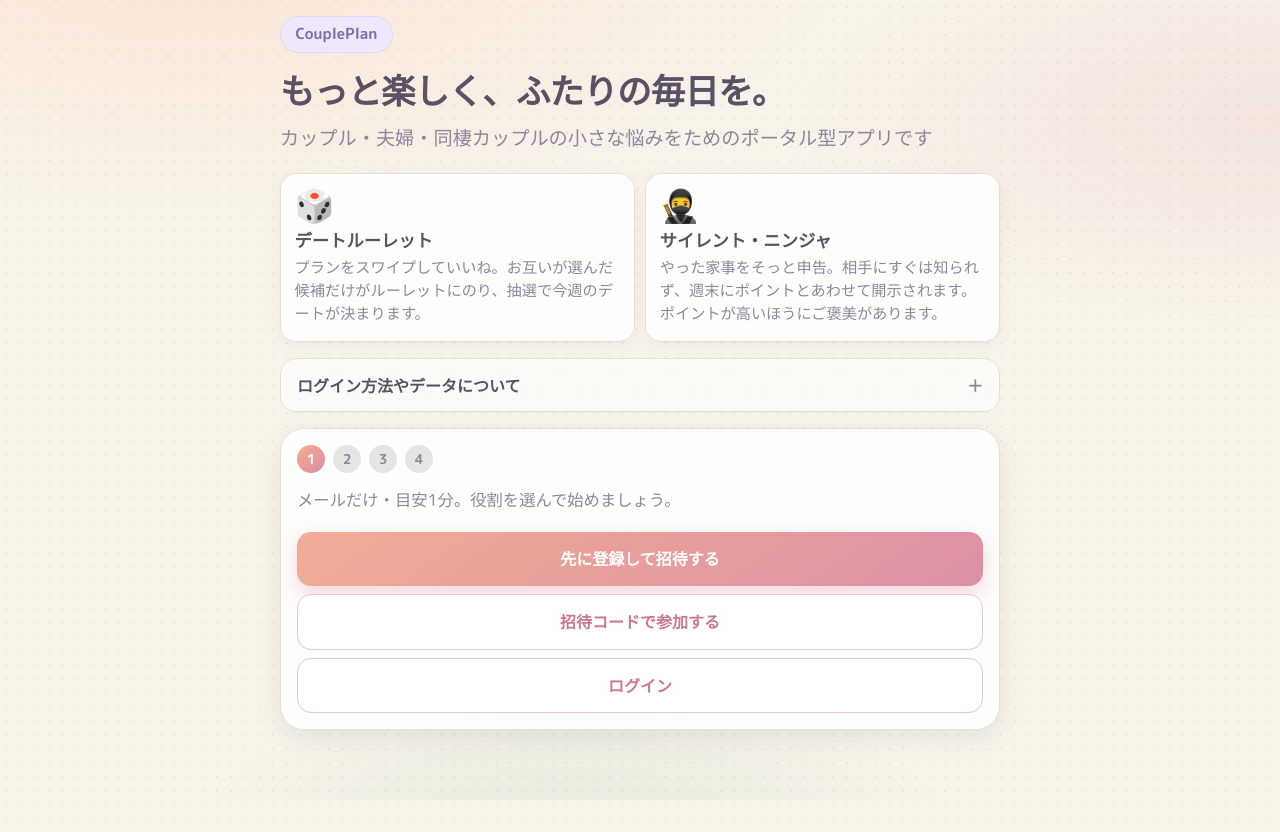
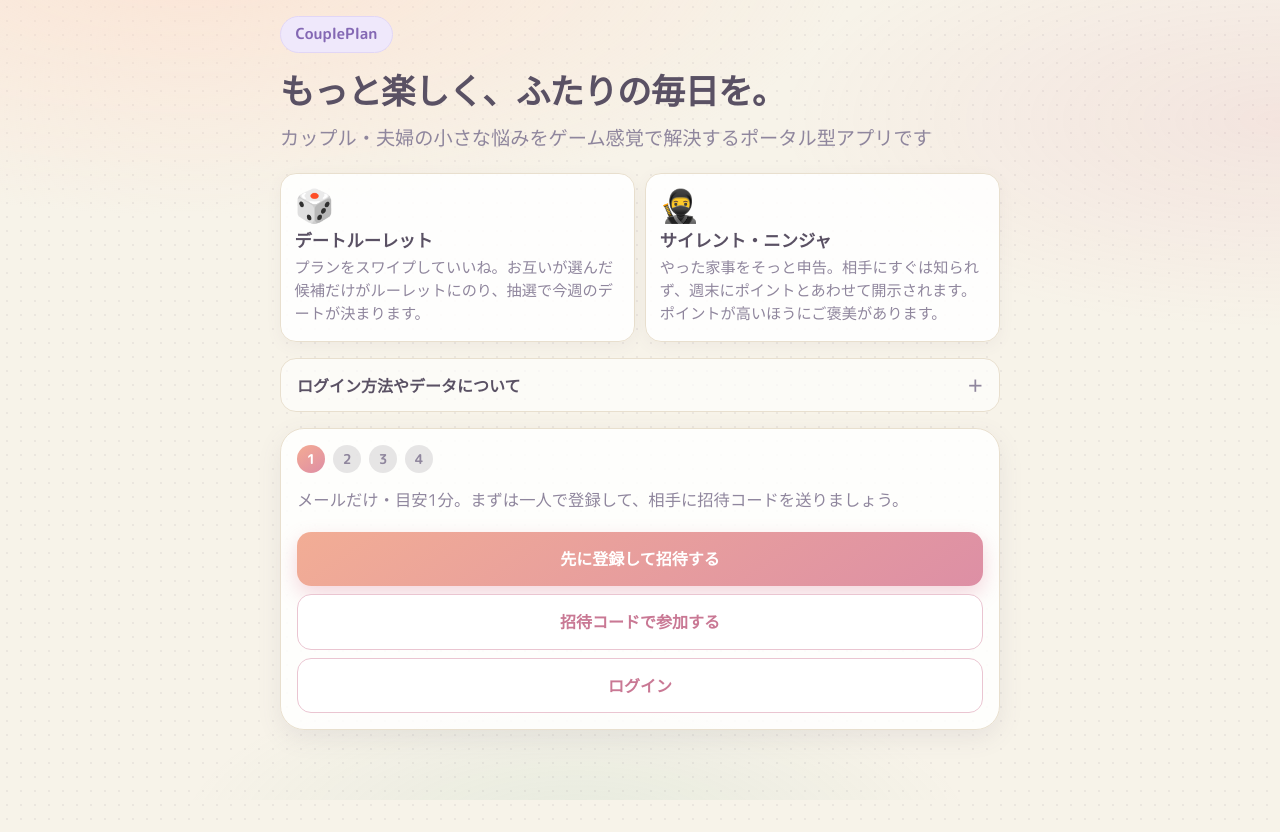
Before and after one commit to nit-kl/coupleplan, a website built with Vite: page apps/web/index.html in a window 1280 px wide. Built offline with nearby package versions, Linux system fonts and the light colour scheme; no server answers.

Commit message:
LP改善

```diff
--- a/apps/web/index.html
+++ b/apps/web/index.html
@@ -1200,7 +1200,7 @@
         <div class="topbar"><span class="logo-pill">CouplePlan</span></div>
         <header class="lp-hero">
           <h1 class="lp-title">もっと楽しく、ふたりの毎日を。</h1>
-          <p class="lp-lead">カップル・夫婦・同棲カップルの小さな悩みをためのポータル型アプリです</p>
+          <p class="lp-lead">カップル・夫婦の小さな悩みをゲーム感覚で解決するポータル型アプリです</p>
         </header>
         <div class="lp-preview-grid" aria-label="アプリの中身">
           <article class="lp-preview-card">
@@ -1227,7 +1227,7 @@
         </details>
         <div class="card">
           <div class="stepper"><span class="on">1</span><span>2</span><span>3</span><span>4</span></div>
-          <p class="lp-cta-hint">メールだけ・目安1分。役割を選んで始めましょう。</p>
+          <p class="lp-cta-hint">メールだけ・目安1分。まずは一人で登録して、相手に招待コードを送りましょう。</p>
           <button id="go-inviter" class="btn-primary" type="button">先に登録して招待する</button>
           <button id="go-invitee" class="btn-secondary" type="button">招待コードで参加する</button>
           <button id="go-login" class="btn-secondary" type="button">ログイン</button>
```
